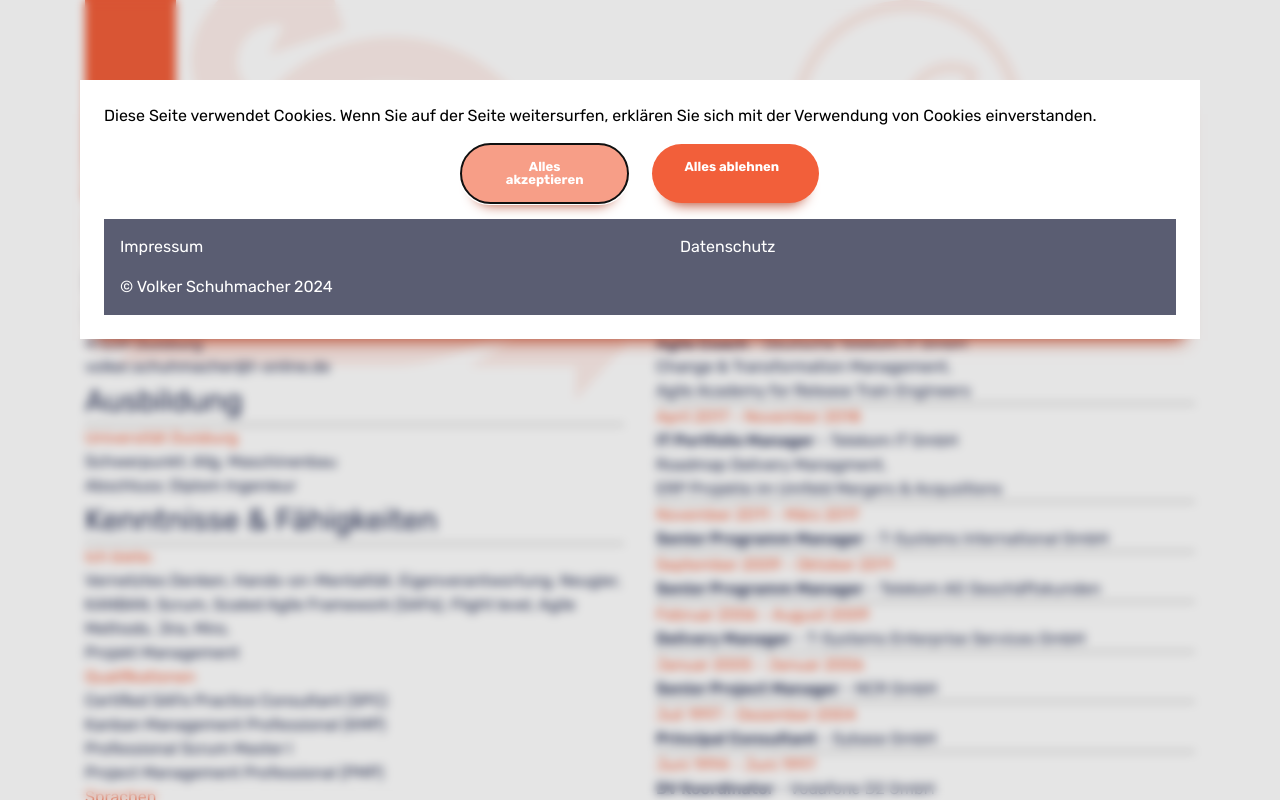
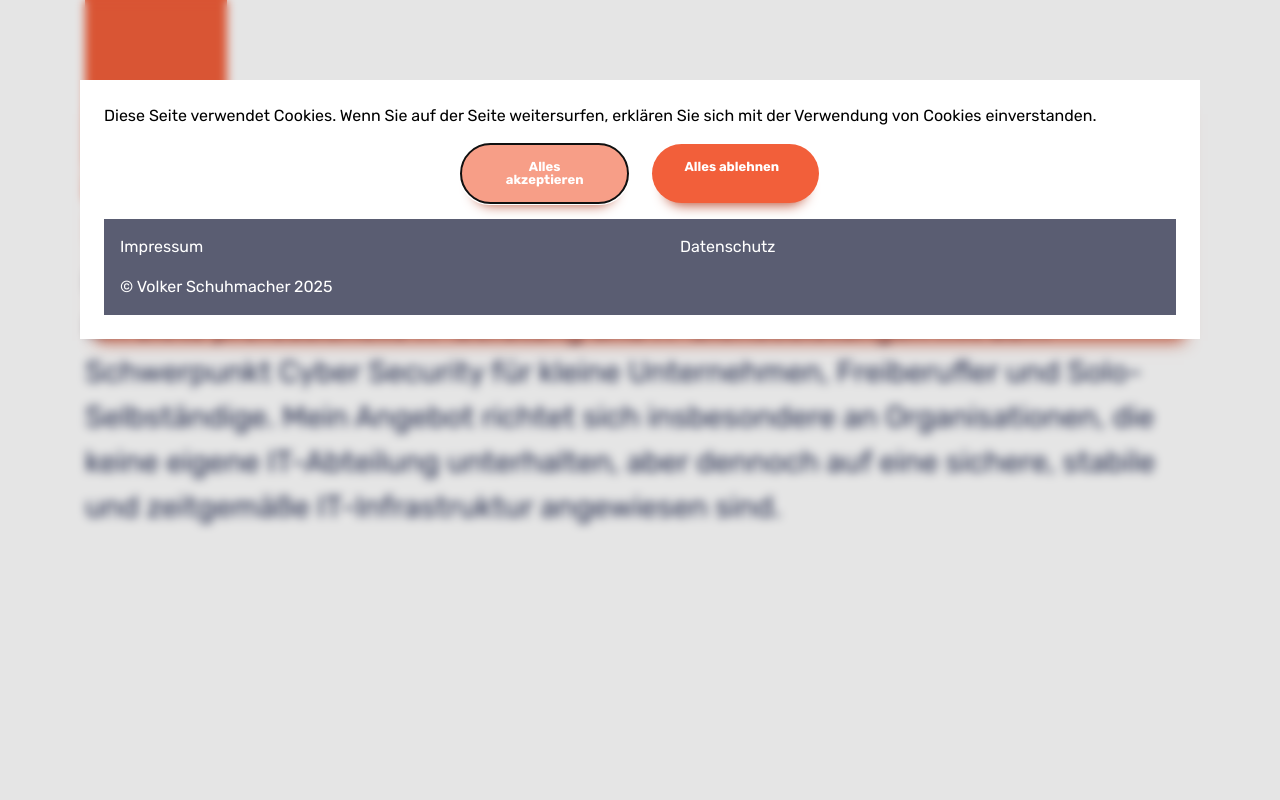
Before and after one commit to fontanero42/vita, a website built with Vite: page index.html in a window 1280 px wide. Shown: the top 800 px of the page. Built offline with nearby package versions, Linux system fonts and the light colour scheme.

Commit message:
redesign blue

```diff
--- a/index.html
+++ b/index.html
@@ -4,11 +4,9 @@
 <head>
   <meta charset="UTF-8" />
   <meta name="viewport" content="width=device-width, initial-scale=1.0" />
-  <title>Profil Dipl. Ing. Volker Schuhmacher</title>
+  <title>Services Dipl. Ing. Volker Schuhmacher</title>
   <meta name="description" content="Volker Schuhmacher in Duisburg">
   <meta name="author" content="fontanero management systems">
-  <meta name="keywords" content="Agile Coach SAFe Programm Consultant">
-  <meta name="keywords" content="KANBAN Lean Transformation Management Scrum">
   <link rel="apple-touch-icon" sizes="180x180" href="./img/apple-touch-icon.png">
   <link rel="icon" type="image/png" sizes="32x32" href="./img/favicon-32x32.png">
   <link rel="icon" type="image/png" sizes="16x16" href="./img/favicon-16x16.png">
@@ -17,10 +15,11 @@
 </head>
 
 <body>
+  <div class="hero">
     <header class="primary-header">
       <div class="container">
         <div class="primary-header-wrapper">
-        <div class="mark">Profil</div>
+          <div class="mark">Welcome</div>
         </div>
         <h1 class="fs-primary-heading">Dipl.-Ing. Volker Schuhmacher</h1>
 
@@ -30,7 +29,8 @@
     <div class="container">
       <dialog data-modal class="modal">
         <div>
-        <p class="margin-bottom-400">Diese Seite verwendet Cookies. Wenn Sie auf der Seite weitersurfen, erklären Sie sich mit der Verwendung von Cookies einverstanden.</p>
+          <p class="margin-bottom-400">Diese Seite verwendet Cookies. Wenn Sie auf der Seite weitersurfen, erklären Sie
+            sich mit der Verwendung von Cookies einverstanden.</p>
           <div class="button-container margin-bottom-400">
             <div></div>
             <button data-modal-accept class="button">Alles akzeptieren</button>
@@ -45,88 +45,33 @@
               </ul>
             </nav>
             <div class="modal-copy">
-            <p>&copy; Volker Schuhmacher 2024</p>
+              <p>&copy; Volker Schuhmacher 2025</p>
             </div>
           </div>
         </div>
       </dialog>
 
-    <div class="even-columns padding-bottom-400">
-      <div class="blob-1">
-        <h2>Persönliche Daten</h2>
-        <hr>
-        <p>Volker Winfried Schuhmacher</br>
-          47239 Duisburg</br>
-          volker.schuhmacher@t-online.de</br>
-        <h2>Ausbildung</h2>
-        <hr>
-        <p class="text-accent-400">Universität Duisburg</p>
-        <p>Schwerpunkt: Allg. Maschinenbau</br>
-          Abschluss: Diplom Ingenieur</p>
-
-        <h2>Kenntnisse & Fähigkeiten</h2>
-        <hr>
-        <p class="text-accent-400">Ich biete:</p>
-        <p> Vernetztes Denken,
-          Hands-on-Mentalität, Eigenverantwortung,
-          Neugier,</br>KANBAN, Scrum, Scaled Agile Framework
-          (SAFe), Flight level, Agile
-          Methods, Jira, Miro,</br> Projekt Management</p>
-        <p class="text-accent-400">Qualifikationen</p>
-        <ul>
-          <li>Certified SAFe Practice Consultant (SPC)</li>
-          <li>Kanban Management Professional (KMP)</li>
-          <li>Professional Scrum Master I</li>
-          <li>Project Management Professional (PMP)</li>
-        </ul>
-        <p class="text-accent-400">Sprachen</br>
-        <p>Englisch: verhandlungssicher,
-          Französisch: fließend, Spanisch: gut, Arabisch:
-          Grundkenntnisse</p>
-        <p class="text-accent-400">Interessen</p>
-        <p>IPv6 und FreeBSD in der Praxis als technische Herausforderungen, Kochen für und mit Freunden, Radfahren zur
-          Entspannung</p>
-      </div>
-      <div>
-        <h2>Berufliche Laufbahn</h2>
-        <hr>
-        <p class="text-accent-400">seit Dezember 2018</p>
-        <p><span class="fw-semi-bold fs-500">Agile Coach</span> - Deutsche Telekom IT GmbH</p>
-        <p>Change & Transformation Management,</br>
-          Agile Academy for Release Train Engineers</p>
-        <hr>
-        <p class="text-accent-400">April 2017 - November 2018</p>
-        <p><span class="fw-semi-bold fs-500">IT Portfolio Manager</span> - Telekom IT GmbH</p>
-        <p>Roadmap Delivery Managment,</br>
-          ERP Projekte im Umfeld Mergers &amp; Acqusitions</p>
-        <hr>
-        <p class="text-accent-400">November 2011 - März 2017</p>
-        <p><span class="fw-semi-bold fs-500">Senior Programm Manager</span> - T-Systems International GmbH</p>
-        <hr>
-        <p class="text-accent-400">September 2009 - Oktober 2011</p>
-        <p><span class="fw-semi-bold fs-500">Senior Programm Manager</span> - Telekom AG Geschäftskunden</p>
-        <hr>
-        <p class="text-accent-400">Februar 2006 - August 2009</p>
-        <p><span class="fw-semi-bold fs-500">Delivery Manager</span> - T-Systems Enterprise Services GmbH</p>
-        <hr>
-        <p class="text-accent-400">Januar 2005 - Januar 2006</p>
-        <p><span class="fw-semi-bold fs-500">Senior Project Manager</span> - NCR GmbH</p>
-        <hr>
-        <p class="text-accent-400">Juli 1997 - Dezember 2004</p>
-        <p><span class="fw-semi-bold fs-500">Principal Consultant</span> - Sybase GmbH</p>
-        <hr>
-        <p class="blob-2 text-accent-400">Juni 1994 - Juni 1997</p>
-        <p><span class="fw-semi-bold fs-500">DV Koordinator</span> - Vodafone D2 GmbH</p>
+      <div class="padding-bottom-400">
+        <div class="blob-3">
+          <h2> Herzlich Willkommen </h2>
+          <p class="fs-600">Ich biete professionelle IT-Beratung und IT-Dienstleistungen
+            mit dem Schwerpunkt Cyber Security für kleine Unternehmen, Freiberufler
+            und Solo-Selbständige. Mein Angebot richtet sich insbesondere an Organisationen,
+            die keine eigene IT-Abteilung unterhalten, aber dennoch auf eine sichere,
+            stabile und zeitgemäße IT-Infrastruktur angewiesen sind.
+          </p>
         </div>
       </div>
 
-    <footer class="primary-footer | padding-block-400 bg-neutral-900 text-neutral-100">
+    </div>
+    <footer class="primary-footer | padding-block-400 text-neutral-100">
       <div class="container">
         <div class="primary-footer-wrapper">
           <div class="primary-footer-nav">
             <nav class="footer-nav">
               <ul class="flow" style="--flow-spacer: 1em" aria-label="Footer">
-                <li><a href="#">Home</a></li>
+                <li><a href="index.html">Home</a></li>
+                <li><a href="#" target="_self">Services</a></li>
                 <li><a href="impressum.html" target="_self">Impressum</a></li>
                 <li><a href="datenschutz.html" target="_self">Datenschutz</a></li>
                 <li><a href="credits.html" target="_self">Credits</a></li>
@@ -134,7 +79,7 @@
             </nav>
           </div>
           <div class="primary-footer-form">
-            <p>&copy; Volker Schuhmacher 2024</p>
+            <p>&copy; Volker Schuhmacher 2026</p>
           </div>
           <div class="primary-footer-social">
             <a href="https://www.linkedin.com/in/volker-schuhmacher-1263802b9/" target="_blank">
@@ -143,8 +88,9 @@
           </div>
         </div>
       </div>
+      <!--</div>-->
+    </footer>
   </div>
-  </footer>
 </body>
 <script src="app.js"></script>
 <!-- Global site tag (gtag.js) - Google Analytics -->
@@ -171,4 +117,5 @@
   gtag('js', new Date());
   gtag('config', 'G-Y9XWL9NDKD');
 </script>
+
 </html>
```
Lines whose indentation alone changed are shown as unchanged.
